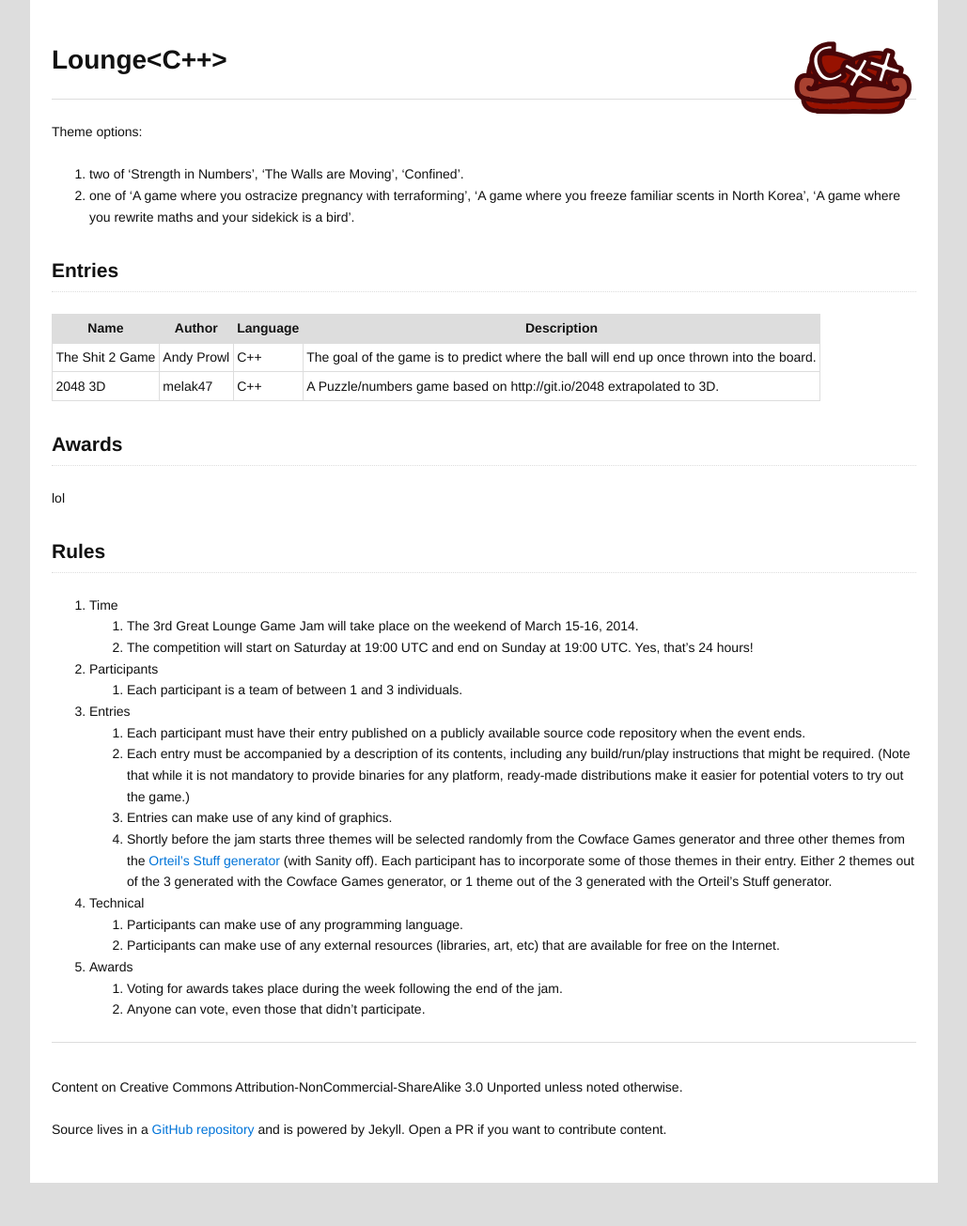
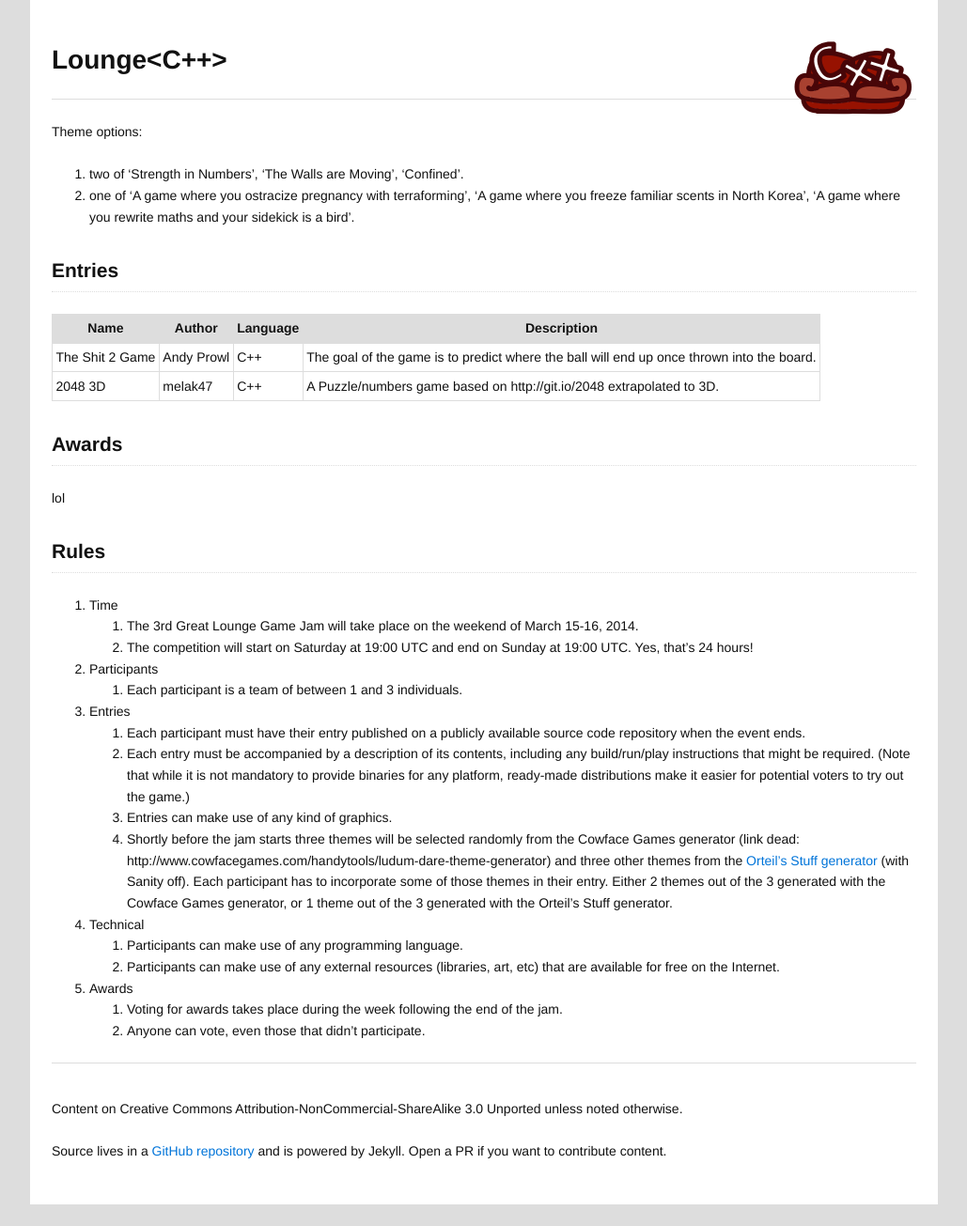
Before and after one commit to LoungeCPP/loungecpp.net, a Jekyll site: the page built from _events/third-game-jam.md, in a window 1280 px wide. Shown: the whole page at 94% size, without its empty margins (125-1154 px from the left). Built offline with Jekyll 4.4.1, drawn with Linux system fonts in a browser that asks for light colours; before the commit the page ends 1282 px from its top, so only the background shows below that.

```diff
--- a/_events/third-game-jam.md
+++ b/_events/third-game-jam.md
@@ -32,7 +32,7 @@
        distributions make it easier for potential voters to try out the game.)
     1. Entries can make use of any kind of graphics.
     1. Shortly before the jam starts three themes will be selected randomly from the
-       Cowface Games generator and three other
+       Cowface Games generator (link dead: http://www.cowfacegames.com/handytools/ludum-dare-theme-generator) and three other
        themes from the [Orteil's Stuff generator](http://orteil.dashnet.org/gamegen) (with Sanity off).
        Each participant has to incorporate some of those themes in their entry. Either 2 themes out of the 3 generated
        with the Cowface Games generator, or 1 theme out of the 3 generated with the Orteil's Stuff generator.
```
Also changed, not shown: _events/game-marmalade.md (+1 -2 lines).
